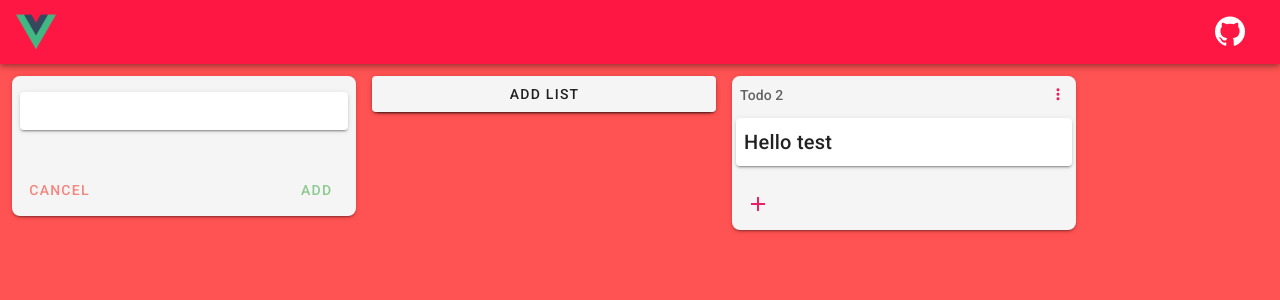
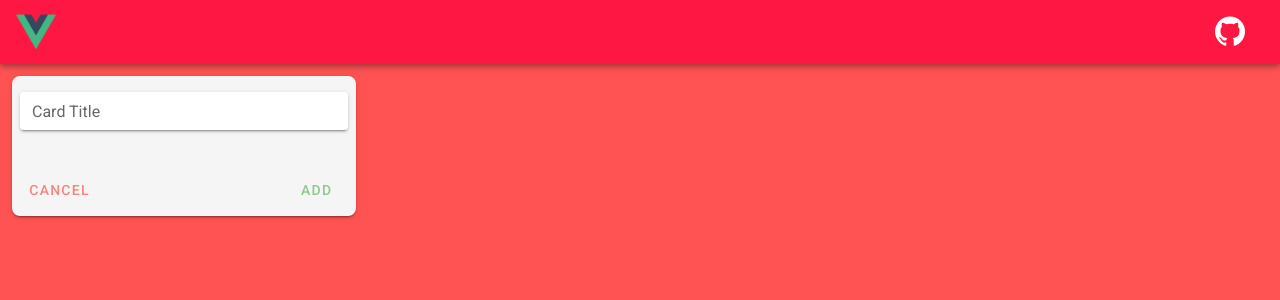
Before and after one commit to andriferry/vuelisttask, a Vue app: page / in a window 1280 px wide. Both pictures are taken after a click on the button "ADD LIST". Shown: the top 300 px of the page. Built offline with nearby package versions, Linux system fonts and the light colour scheme.

Commit message:
Update conditional Add cardList

```diff
--- a/src/components/HomePages.vue
+++ b/src/components/HomePages.vue
@@ -19,11 +19,13 @@
                                     <v-icon>mdi-dots-vertical</v-icon>
                                 </v-btn>
                             </v-card-text>
+                            <div class="" v-if="!cardTitle">
                                 <v-card-text class="px-2">
                                     <v-text-field
                                         ref="form"
                                         color="red accent-2"
                                         solo
+                                        label="Card Title"
                                         dense
                                         @keypress.enter="addTitleCard"
                                         v-model="dataTitle"
@@ -47,6 +49,16 @@
                                         Add
                                     </v-btn>
                                 </v-card-actions>
+                            </div>
+
+                            <v-card-actions
+                                v-else
+                                class="d-flex justify-lg-space-between"
+                            >
+                                <v-btn icon color="pink">
+                                    <v-icon>mdi-plus</v-icon>
+                                </v-btn>
+                            </v-card-actions>
                         </v-card>
                     </v-slide-y-transition>
                 </div>
@@ -56,7 +68,7 @@
                 </v-card>
             </div>
 
-            <div class="d-flex flex-column" style="gap: 0.5rem">
+            <!-- <div class="d-flex flex-column" style="gap: 0.5rem">
                 <v-card width="344" rounded="lg">
                     <v-btn block> Add list </v-btn>
                 </v-card>
@@ -73,11 +85,9 @@
                         </v-btn>
                     </v-card-text>
 
-                    <!-- Card list -->
-
                     <CardList />
                 </v-card>
-            </div>
+            </div> -->
         </div>
     </v-container>
 </template>
@@ -93,6 +103,12 @@ export default {
             activeButton: true,
             dataTitle: '',
             cardTitle: '',
+            dataTask: [
+                {
+                    cardTitle: '',
+                    cardList: ['Hello'],
+                },
+            ],
         };
     },
     methods: {
```
Lines whose indentation alone changed are shown as unchanged.
